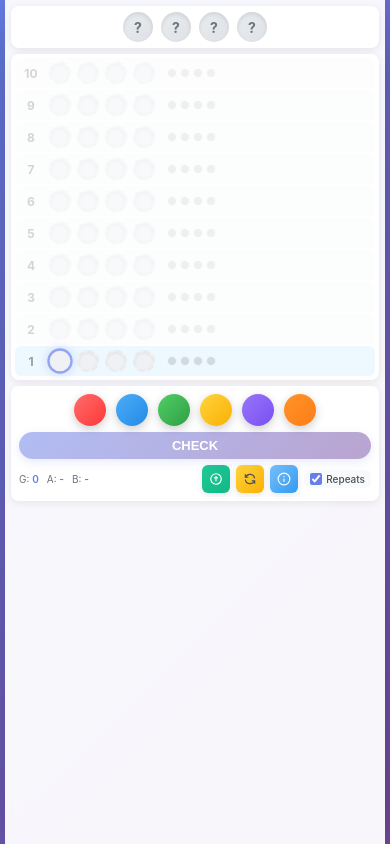
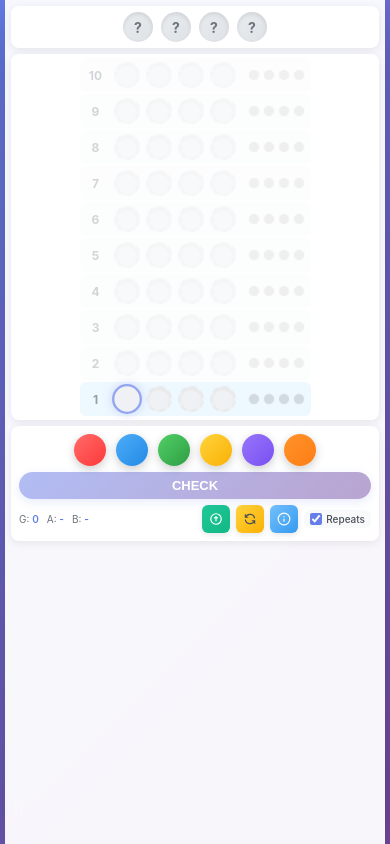
Before and after one commit to steveo0o/mastermind, a website: page index.html in a window 390 px wide. Drawn offline with Linux system fonts and the light colour scheme.

Commit message:
Update styles.css

```diff
--- a/styles.css
+++ b/styles.css
@@ -123,12 +123,15 @@ body {
 .attempt-row {
     display: flex;
     align-items: center;
+    justify-content: flex-start;
     padding: 3px 8px;
     background: #f8f9fa;
     border-radius: 6px;
     opacity: 0.3;
     transition: all 0.3s ease;
-    min-height: 34px;
+    min-height: 38px;
+    width: fit-content;
+    margin: 0 auto;
 }
 
 .attempt-row.active {
@@ -167,8 +170,8 @@ body {
 }
 
 .attempt-peg {
-    width: 26px;
-    height: 26px;
+    width: 30px;
+    height: 30px;
     border-radius: 50%;
     cursor: pointer;
     transition: all 0.2s ease;
@@ -205,8 +208,8 @@ body {
 }
 
 .feedback-peg {
-    width: 12px;
-    height: 12px;
+    width: 14px;
+    height: 14px;
     border-radius: 50%;
     border: 1px solid #dee2e6;
 }
@@ -595,18 +598,18 @@ body {
     }
 
     .attempt-peg {
-        width: 22px;
-        height: 22px;
+        width: 26px;
+        height: 26px;
     }
 
     .attempt-row {
-        min-height: 30px;
+        min-height: 34px;
         padding: 2px 6px;
     }
 
     .feedback-peg {
-        width: 10px;
-        height: 10px;
+        width: 12px;
+        height: 12px;
     }
 
     .submit-guess {
```
